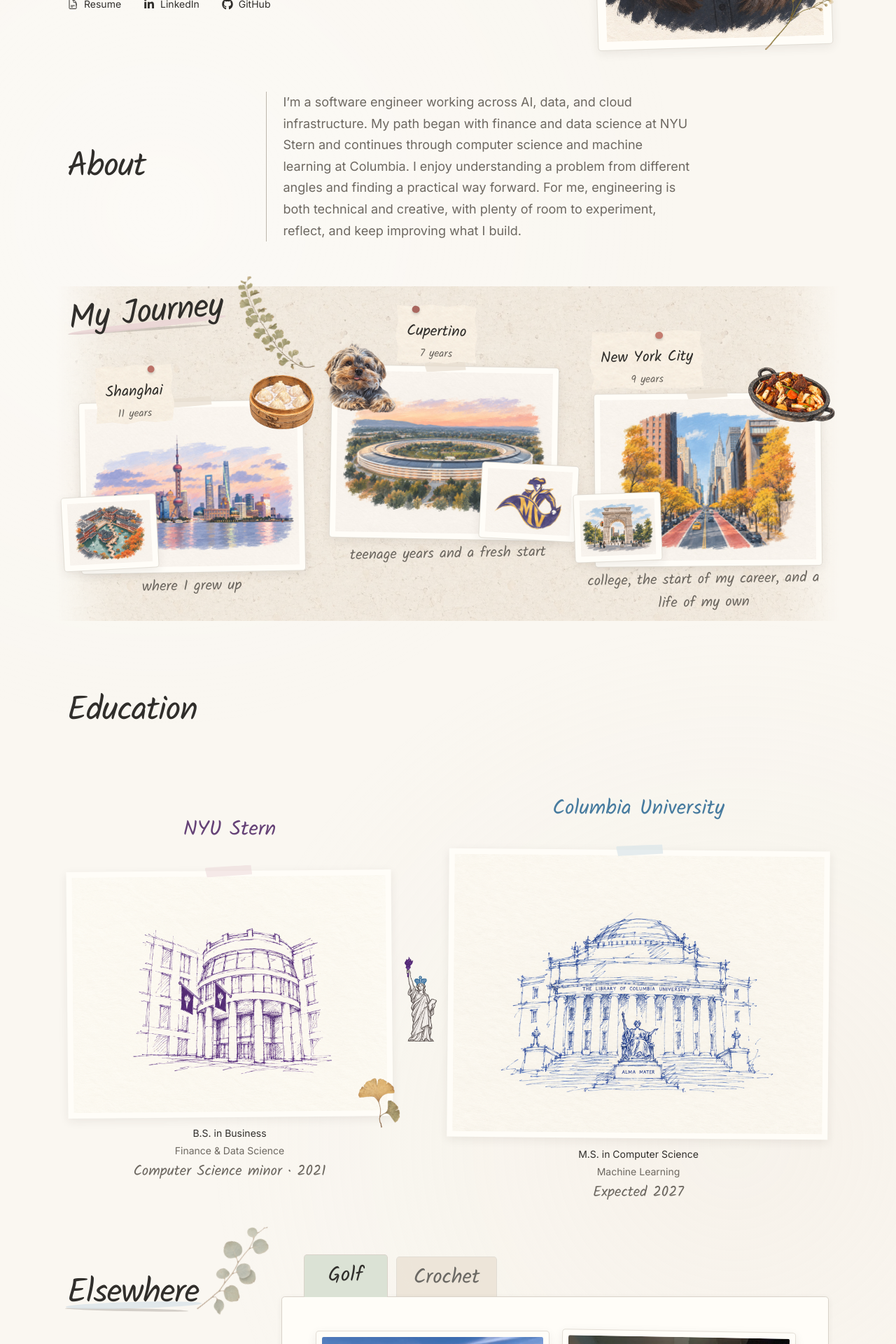
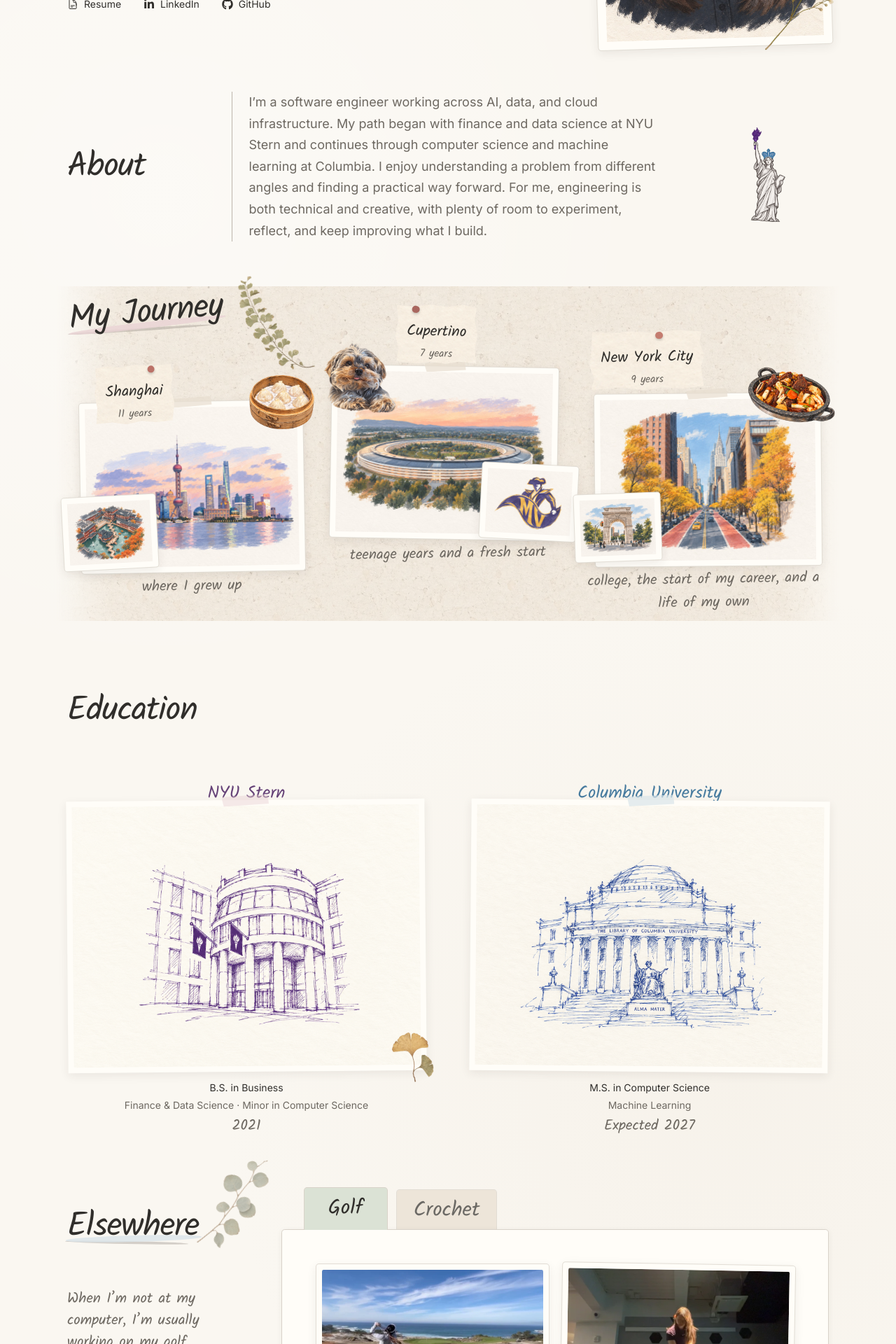
Before and after one commit to emmatyy19/emmatyy19.github.io, a React (Vite) app: page / in a window 1280 px wide. Shown: the part 460-2380 px from the top of the page at 70% size. Built offline with nearby package versions, Linux system fonts and the light colour scheme.

Commit message:
Align education section layout

```diff
--- a/src/content/education.ts
+++ b/src/content/education.ts
@@ -6,8 +6,8 @@
     id: 'nyu',
     institution: 'NYU Stern',
     degree: 'B.S. in Business',
-    focus: 'Finance & Data Science',
-    detail: 'Computer Science minor · 2021',
+    focus: 'Finance & Data Science · Minor in Computer Science',
+    detail: '2021',
     image: {
       src: nyuSketchUrl,
       alt: 'Hand-drawn violet illustration of NYU Stern',
--- a/src/sections/About/About.module.css
+++ b/src/sections/About/About.module.css
@@ -2,7 +2,15 @@
   display: grid;
   align-items: center;
   gap: var(--space-5);
-  grid-template-columns: 0.5fr minmax(0, 1.55fr);
+  grid-template-columns: 0.5fr minmax(0, 1.55fr) minmax(6rem, 0.42fr);
+}
+
+.liberty {
+  width: clamp(7.5rem, 11vw, 9.5rem);
+  justify-self: center;
+  pointer-events: none;
+  transform: translateY(0.65rem) rotate(3deg);
+  user-select: none;
 }
 
 .about > p {
@@ -25,4 +33,11 @@
     border-block-start: 1px solid var(--color-rule-strong);
     border-inline-start: 0;
   }
+
+  .liberty {
+    width: 7rem;
+    margin-block-start: calc(-1 * var(--space-5));
+    justify-self: end;
+    transform: rotate(4deg);
+  }
 }
--- a/src/sections/About/About.tsx
+++ b/src/sections/About/About.tsx
@@ -1,3 +1,4 @@
+import libertyBridgeUrl from '../../assets/education/statue-liberty-bridge.png'
 import { SectionHeading } from '../../components/SectionHeading/SectionHeading.tsx'
 import { aboutCopy } from '../../content/about.ts'
 import styles from './About.module.css'
@@ -7,6 +8,13 @@
     <section aria-labelledby="about-heading" className={styles.about}>
       <SectionHeading id="about-heading">About</SectionHeading>
       <p>{aboutCopy}</p>
+      <img
+        alt=""
+        aria-hidden="true"
+        className={styles.liberty}
+        loading="lazy"
+        src={libertyBridgeUrl}
+      />
     </section>
   )
 }
--- a/src/sections/Education/Education.module.css
+++ b/src/sections/Education/Education.module.css
@@ -1,22 +1,17 @@
 .section {
   display: grid;
-  gap: var(--space-6);
+  gap: var(--space-4);
 }
 
 .path {
   display: grid;
-  align-items: center;
+  align-items: start;
+  gap: clamp(var(--space-5), 7vw, var(--space-8));
   grid-template-columns: minmax(0, 1fr) minmax(0, 1fr);
 }
 
 .step {
-  display: grid;
-  align-items: center;
-  grid-template-columns: minmax(0, 1fr) auto;
-}
-
-.step:last-child {
-  grid-template-columns: minmax(0, 1fr);
+  min-width: 0;
 }
 
 .entry {
@@ -25,6 +20,7 @@
   display: grid;
   min-width: 0;
   gap: var(--space-3);
+  grid-template-rows: 2.25rem auto auto;
   text-align: center;
 }
 
@@ -39,7 +35,7 @@
   margin-inline: auto;
   color: var(--school-ink);
   font-family: var(--font-display);
-  font-size: var(--text-city);
+  font-size: clamp(1.25rem, 2vw, 1.55rem);
   font-weight: 400;
   line-height: 1.1;
 }
@@ -125,22 +121,9 @@
   font-size: var(--text-annotation);
 }
 
-.bridge {
-  position: relative;
-  z-index: 1;
-  width: clamp(6rem, 10vw, 9rem);
-  margin: var(--space-5) calc(-1 * var(--space-5)) 0;
-}
-
-.bridge img {
-  display: block;
-  width: 100%;
-}
-
 @media (max-width: 52rem) {
   .path,
-  .step,
-  .step:last-child {
+  .step {
     grid-template-columns: 1fr;
   }
 
@@ -153,12 +136,6 @@
     justify-self: center;
   }
 
-  .bridge {
-    width: 7rem;
-    margin: calc(-1 * var(--space-4)) auto;
-    transform: rotate(2deg);
-  }
-
   .leafAccent {
     right: 0;
   }
--- a/src/sections/Education/Education.tsx
+++ b/src/sections/Education/Education.tsx
@@ -1,5 +1,4 @@
 import ginkgoUrl from '../../assets/decor/pressed-ginkgo.webp'
-import libertyBridgeUrl from '../../assets/education/statue-liberty-bridge.png'
 import { SectionHeading } from '../../components/SectionHeading/SectionHeading.tsx'
 import { educationEntries } from '../../content/education.ts'
 import styles from './Education.module.css'
@@ -11,7 +10,7 @@
         Education
       </SectionHeading>
       <div className={styles.path}>
-        {educationEntries.map((entry, index) => (
+        {educationEntries.map((entry) => (
           <div className={styles.step} key={entry.id}>
             <article className={styles.entry} data-school={entry.id}>
               <h3>{entry.institution}</h3>
@@ -38,11 +37,6 @@
                 <p className={styles.detail}>{entry.detail}</p>
               </div>
             </article>
-            {index === 0 ? (
-              <figure aria-hidden="true" className={styles.bridge}>
-                <img alt="" loading="lazy" src={libertyBridgeUrl} />
-              </figure>
-            ) : null}
           </div>
         ))}
       </div>
```
